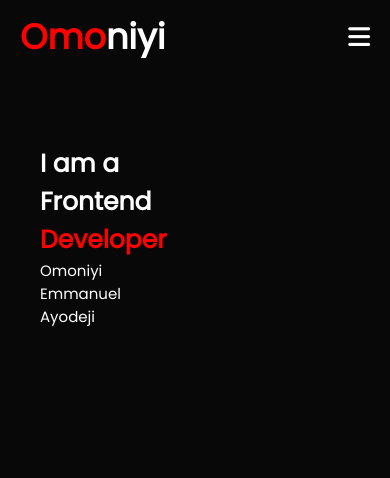
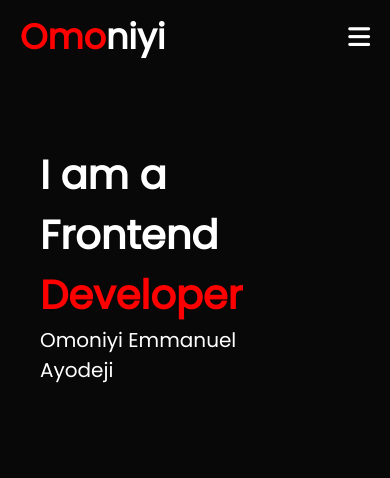
Before and after one commit to ticatelier/omoniyiemmanuel, a plain HTML site: page index.html in a window 390 px wide. Shown: the top 478 px of the page. Drawn offline with Linux system fonts and the light colour scheme.

Commit message:
Update style.css

```diff
--- a/css/style.css
+++ b/css/style.css
@@ -383,10 +383,10 @@ nav .fas{
         margin-bottom: 50%;
     }
     .hero-text h1{
-        font-size: 25px
+        font-size: 40px
     }
     .hero-text p{
-        font-size: 15px
+        font-size: 20px
     }
     .logo{
         font-size: 35px;
```
